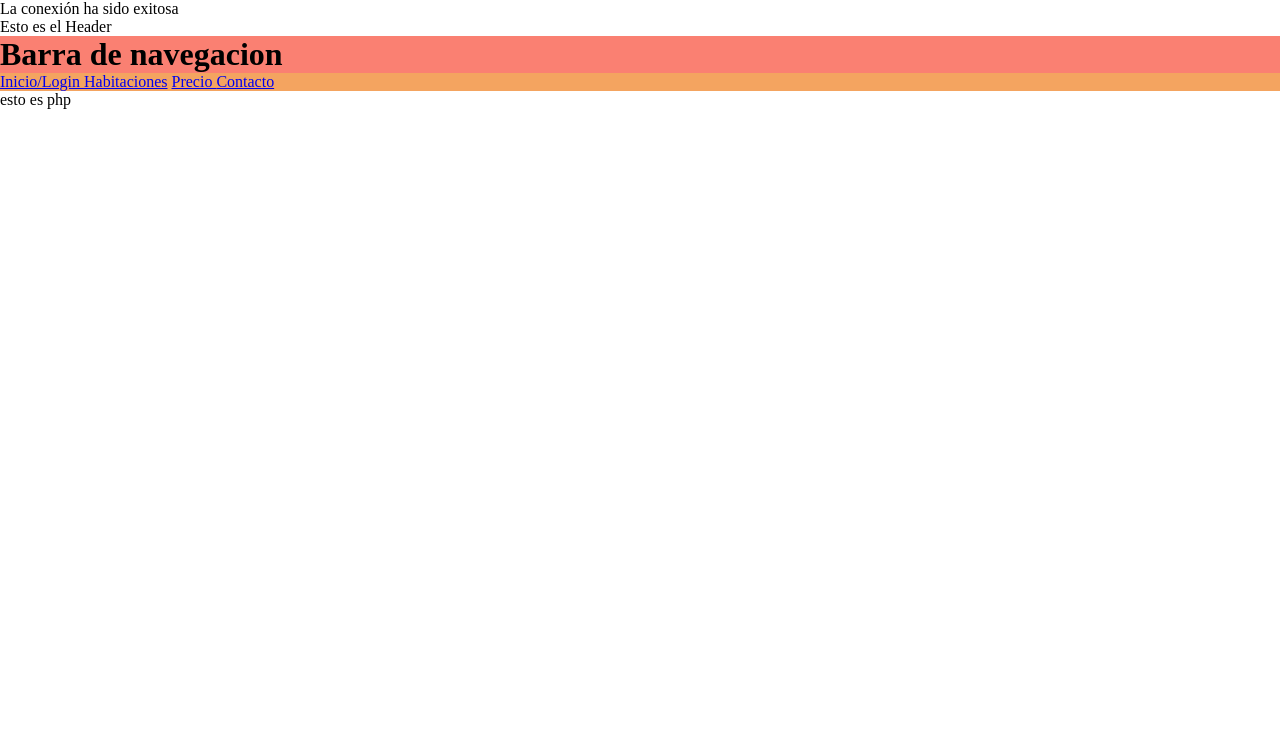
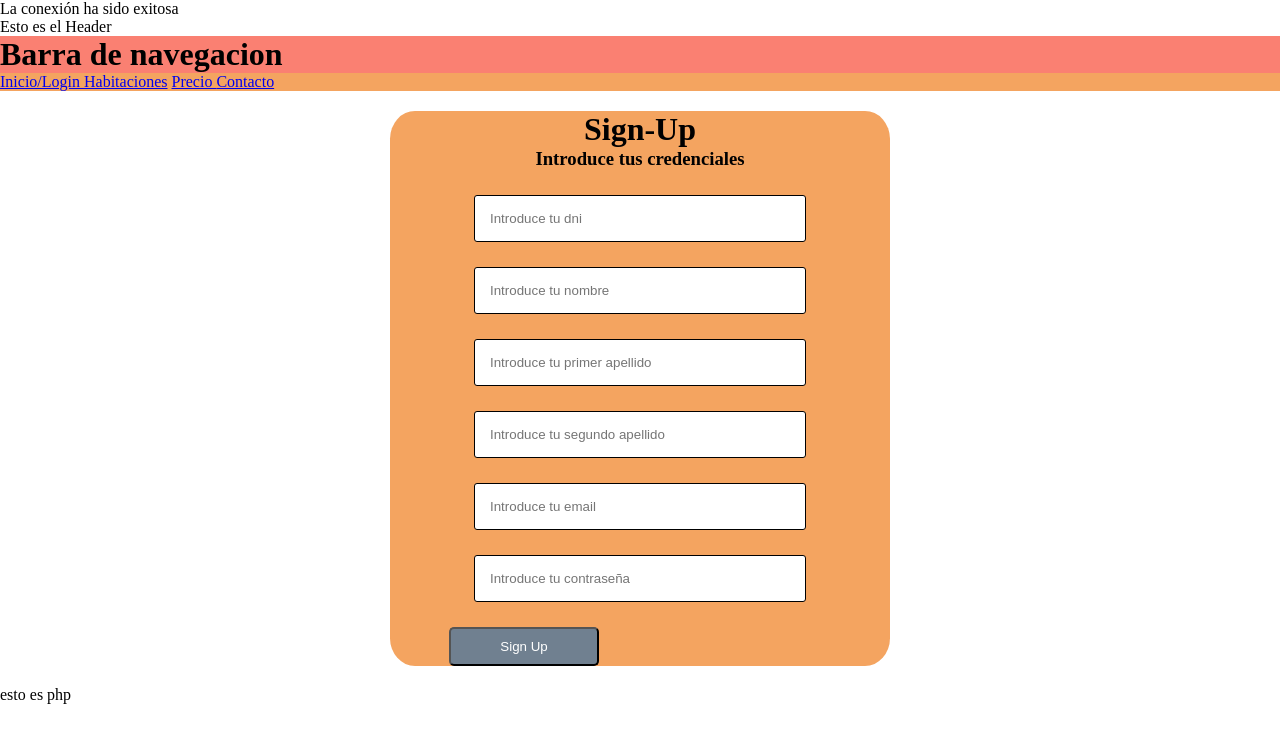
Before and after one commit to Fidesone/hotel, a PHP site: page / in a window 1280 px wide. Shown: the top 743 px of the page. Run offline with PHP 8.4, Linux system fonts and the light colour scheme; style sheets or scripts are compiled from the project's sources.

Commit message:
Sign_up_user.php

```diff
--- /dev/null
+++ b/Sign_up_user.php
@@ -0,0 +1,21 @@
+<html>
+<!-- Creación de formulario para el registro de cada usuario -->
+<div class='container-form'>
+
+<div class='login-form'>
+
+    <form action='login.php' method='post'>
+        <h1>Sign-Up</h1>
+        <h3>Introduce tus credenciales </h3>
+        <input type='text' name='dni' placeholder='Introduce tu dni'>
+        <input type='text' name='nombre' placeholder='Introduce tu nombre'>
+        <input type='text' name='primer_apellido' placeholder='Introduce tu primer apellido'>
+        <input type='text' name='segundo_apellido' placeholder='Introduce tu segundo apellido'>
+        <input type='email' name='email' placeholder='Introduce tu email'>
+        <input type='password' name='contraseña' placeholder='Introduce tu contraseña'>
+        <input type='submit' value='Sign Up'>
+    </form>
+</div>
+</div>
+
+<html>
--- a/index.php
+++ b/index.php
@@ -4,6 +4,7 @@
 include_once("connection.php");
 echo "La conexión ha sido exitosa" . "<br>";
 include ("header.php");
+include ("Sign_up_user.php");
 
 echo "esto es php";
 
@@ -11,6 +12,7 @@ echo "esto es php";
 
 <head>
 <link href="sass/header.css" rel="stylesheet" type="text/css">
+<link href="sass/Sign_up_user.css" rel="stylesheet" type="text/css">
 </head>
 
 
--- /dev/null
+++ b/sass/Sign_up_user.css
@@ -0,0 +1,56 @@
+.container-form {
+  display: -webkit-box;
+  display: -ms-flexbox;
+  display: flex;
+  -webkit-box-align: center;
+      -ms-flex-align: center;
+          align-items: center;
+  -webkit-box-pack: center;
+      -ms-flex-pack: center;
+          justify-content: center;
+}
+
+.login-form {
+  display: -webkit-box;
+  display: -ms-flexbox;
+  display: flex;
+  -webkit-box-align: center;
+      -ms-flex-align: center;
+          align-items: center;
+  -webkit-box-pack: center;
+      -ms-flex-pack: center;
+          justify-content: center;
+  margin: 20px;
+  width: 500px;
+  background-color: sandybrown;
+  border-radius: 5%;
+}
+
+.login-form h1, .login-form h3 {
+  text-align: center;
+}
+
+.login-form input[type='text'], .login-form input[type='password'], .login-form input[type='email'] {
+  outline: none;
+  margin: 25px;
+  border-radius: 3px;
+  border: 1px solid black;
+  display: block;
+  padding: 15px;
+  width: 300px;
+}
+
+.login-form input[type='submit'] {
+  padding-left: 50px;
+  padding: 10px;
+  width: 150px;
+  color: white;
+  background-color: slategrey;
+  border-radius: 5px;
+  cursor: pointer;
+}
+
+.login-form input[type='submit']:hover {
+  background-color: steelblue;
+}
+/*# sourceMappingURL=Sign_up_user.css.map */
--- /dev/null
+++ b/sass/Sign_up_user.scss
@@ -0,0 +1,41 @@
+.container-form{
+    display:flex;
+    align-items:center;
+    justify-content: center;
+}
+.login-form{
+    display:flex;
+    align-items:center;
+    justify-content: center;
+    margin: 20px;
+    width: 500px;
+    background-color: sandybrown;
+    border-radius: 5%;
+    h1, h3{
+        text-align: center;
+    }
+    input[type='text'], input[type='password'], input[type='email']{
+        outline:none;
+        margin: 25px;
+        border-radius: 3px;
+        border: 1px solid black;
+        display: block;
+        padding: 15px;
+        width:300px;
+        }
+
+        input[type='submit']{
+            padding-left: 50px;
+            padding: 10px;
+
+            width: 150px;
+            color: white;
+            background-color: slategrey;
+            border-radius:5px;
+            cursor:pointer;
+        }
+        input[type='submit']:hover{
+            background-color: steelblue;
+        }
+
+}
```
Also changed, not shown: 1 other file.
